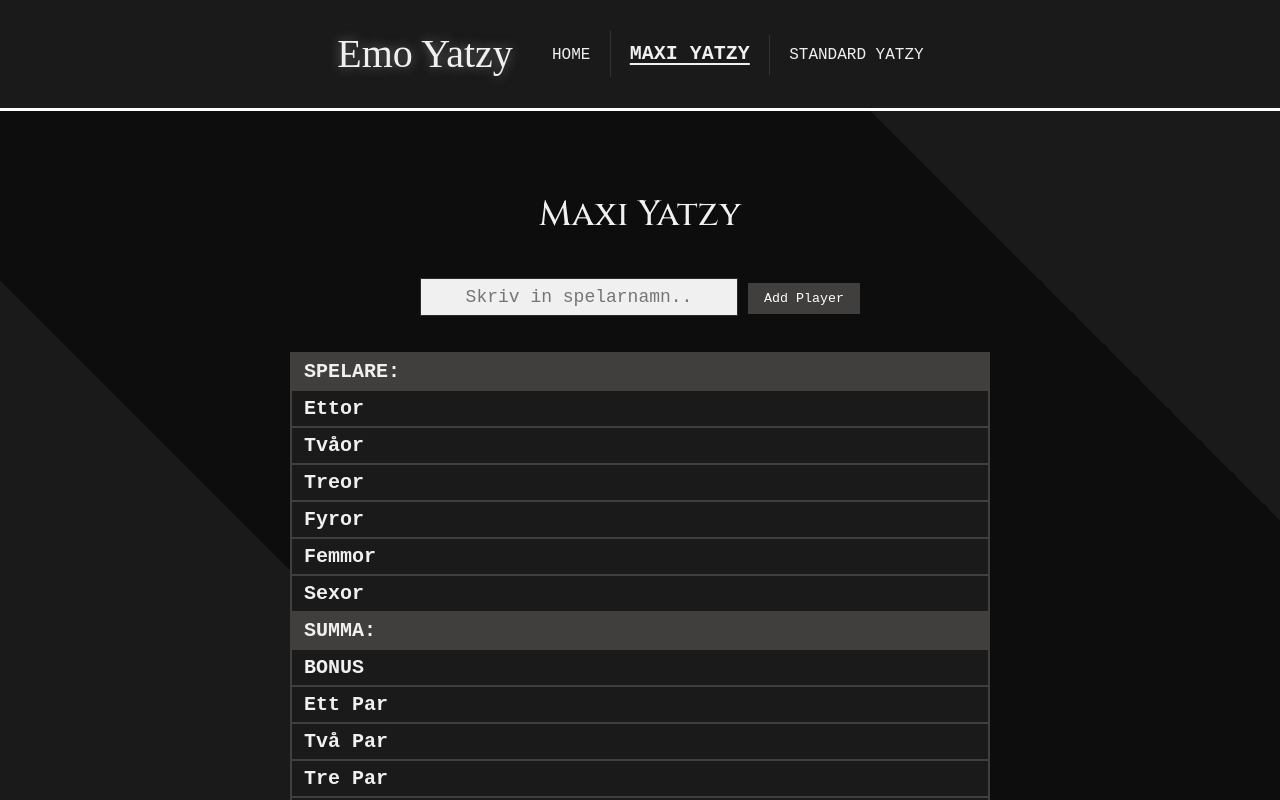
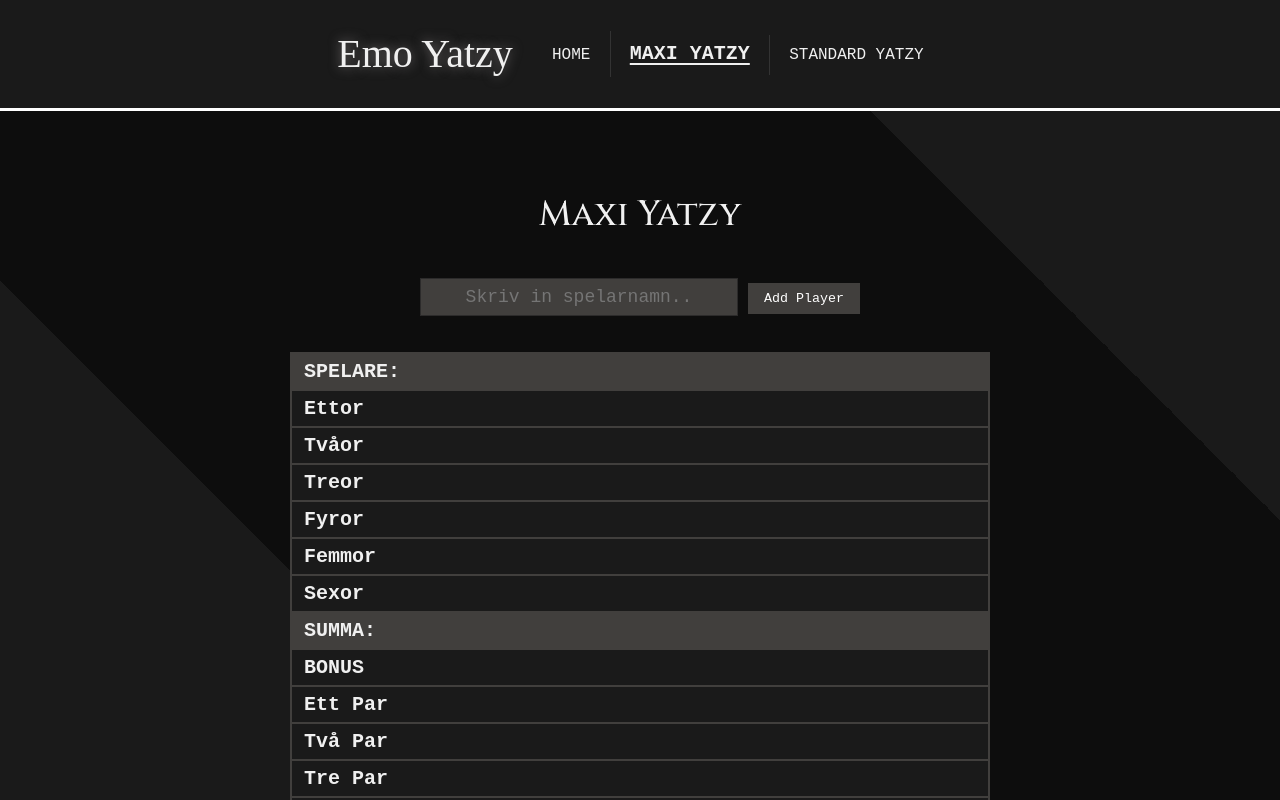
Before and after one commit to codebyNorthsteep/emo-yatzy, a Vue app: page /maxi-yatzy in a window 1280 px wide. Shown: the top 800 px of the page. Built offline with nearby package versions, Linux system fonts and the light colour scheme; a web font is replaced by a local one.

Commit message:
feat: add game demo GIF to README, update input styles for consistency, and improve button layout

```diff
--- a/src/assets/yatzyTables.css
+++ b/src/assets/yatzyTables.css
@@ -40,7 +40,8 @@ input {
   margin-bottom: 1rem;
   padding: 0.5rem;
   width: 200px;
-  background-color: #f0f0f0;
+  color: var(emo-text);
+  background-color: #413f3d;
   border: 1px solid #2c2b2b;
 }
 
@@ -59,7 +60,6 @@ button:hover {
 }
 
 #terminate-button {
-
   display: flex;
   flex-direction: column;
   align-items: center;
```
Also changed, not shown: 2 other files (tests, documents, lock files or other folders).
